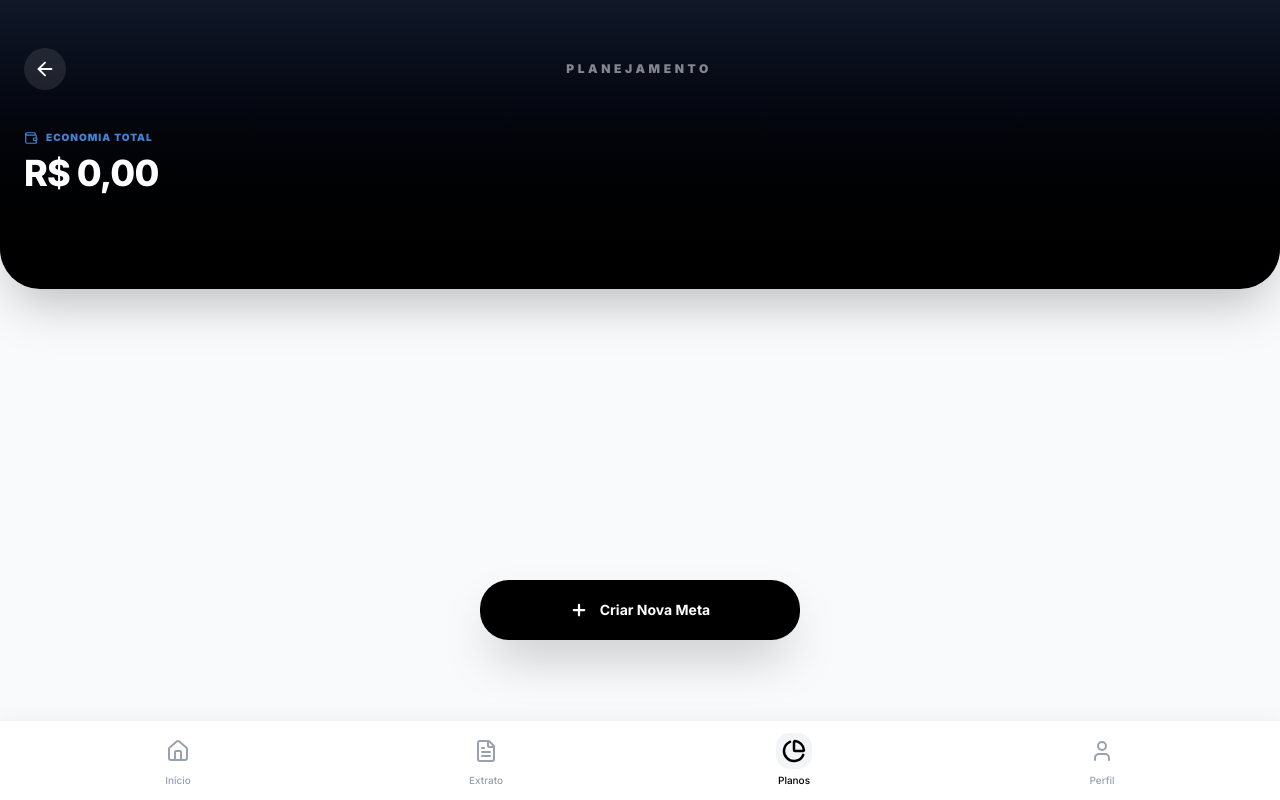
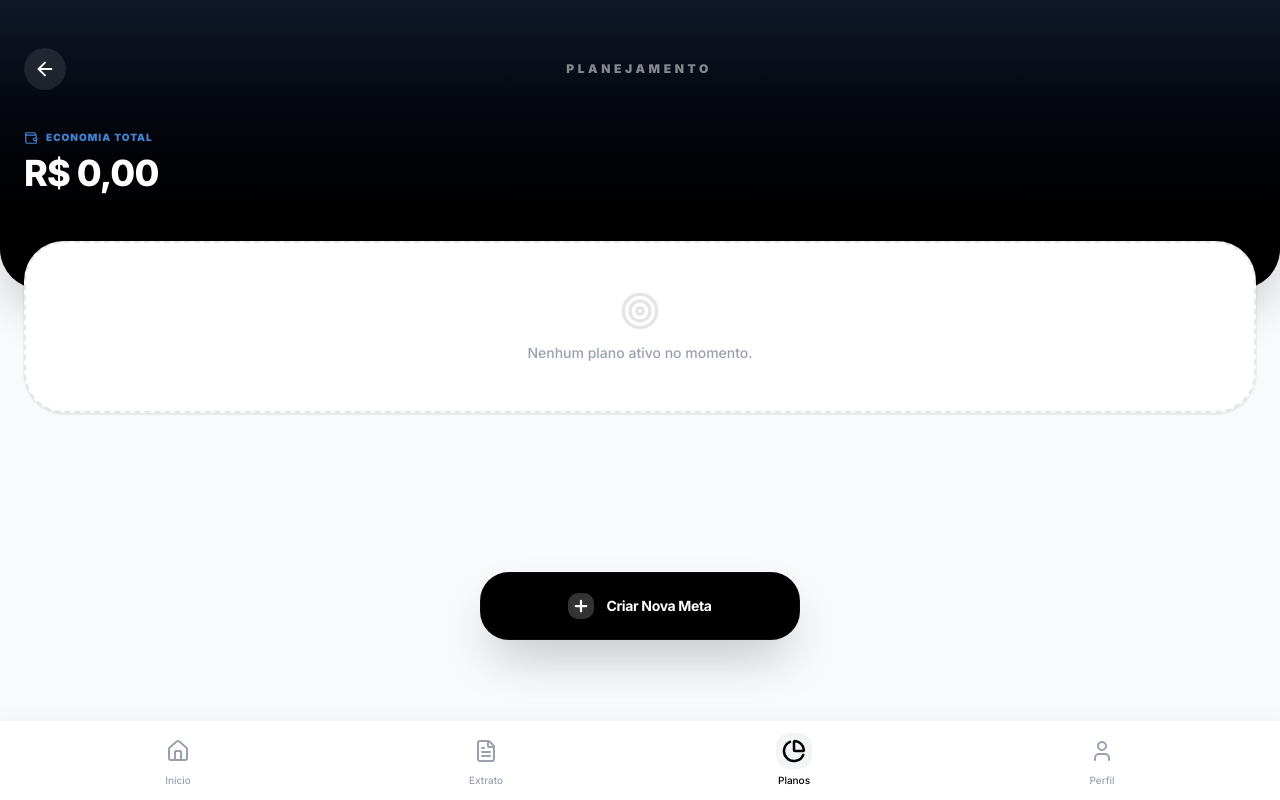
Before and after one commit to lucasemanuelcrc/finneo, a Next.js app in the folder finneo/: page /planos in a window 1280 px wide. Built offline with nearby package versions, Linux system fonts and the light colour scheme.

Commit message:
card nenhum plano ativo adicionado

```diff
--- a/finneo/src/components/dashboard/TelaPlanos.tsx
+++ b/finneo/src/components/dashboard/TelaPlanos.tsx
@@ -2,10 +2,9 @@
 
 import React, { useMemo, useState } from 'react';
 import { useRouter } from 'next/navigation';
-import { ArrowLeft, Plus, Wallet, ChevronRight, X, History, Trash2, Calendar } from 'lucide-react';
-import { useFinance } from '@/hooks/useFinance';
+import { ArrowLeft, Plus, Target, Wallet, ChevronRight, X, History, Trash2, Calendar } from 'lucide-react';
+import { useFinance, Goal } from '@/hooks/useFinance';
 import { formatCurrency, cn } from '@/lib/utils';
-import { Goal } from '@/hooks/useFinance';
 
 export default function TelaPlanos() {
   const router = useRouter();
@@ -79,7 +78,14 @@ export default function TelaPlanos() {
 
       {/* --- LISTA DE METAS --- */}
       <main className="px-6 -mt-12 relative z-20 space-y-4">
-        {goals.map((goal) => {
+        {goals.length === 0 ? (
+          /* CARD DE ESTADO VAZIO ADICIONADO */
+          <div className="bg-white p-12 rounded-[2.5rem] border-2 border-dashed border-gray-200 text-center shadow-sm">
+             <Target size={40} className="mx-auto mb-3 opacity-10 text-black" />
+            <p className="text-gray-400 text-sm font-medium">Nenhum plano ativo no momento.</p>
+          </div>
+        ) : (
+          goals.map((goal) => {
             const percentage = Math.min(100, Math.round((goal.gastoAtual / goal.valorTotal) * 100));
             return (
               <div
@@ -104,26 +110,50 @@ export default function TelaPlanos() {
 
                 <div className="space-y-4">
                   <div className="flex justify-between items-end">
+                    <div className="flex flex-col">
+                      <span className="text-[9px] font-black text-gray-400 uppercase tracking-widest mb-1">Acumulado</span>
                       <span className="text-2xl font-black text-gray-900 tracking-tighter">{formatCurrency(goal.gastoAtual)}</span>
-                  <span className="text-xs font-bold text-gray-400">Objetivo: {formatCurrency(goal.valorTotal)}</span>
                     </div>
-                <div className="h-3 w-full bg-gray-100 rounded-full overflow-hidden shadow-inner">
+                    <div className="text-right">
+                       <span className="text-[9px] font-black text-gray-300 uppercase tracking-widest block mb-1">Objetivo</span>
+                       <span className="text-xs font-bold text-gray-400">{formatCurrency(goal.valorTotal)}</span>
+                    </div>
+                  </div>
+                  <div className="relative h-3 w-full bg-gray-100 rounded-full overflow-hidden shadow-inner">
                     <div
-                    className={cn("h-full rounded-full transition-all duration-1000", percentage >= 100 ? "bg-blue-600" : "bg-black")}
+                      className={cn(
+                        "absolute left-0 top-0 h-full rounded-full transition-all duration-1000 ease-out",
+                        percentage >= 100 ? "bg-blue-600" : "bg-black"
+                      )}
                       style={{ width: `${percentage}%` }}
                     />
+                  </div>
+                  <div className="flex justify-between items-center">
+                    <span className="text-[10px] font-black text-gray-400 uppercase tracking-tighter">{percentage}% concluído</span>
+                    {percentage >= 100 && (
+                      <span className="bg-blue-100 text-blue-700 text-[9px] font-black px-2.5 py-1 rounded-lg uppercase tracking-tighter">
+                        Meta Batida 🎉
+                      </span>
+                    )}
                   </div>
                 </div>
               </div>
             );
-        })}
+          })
+        )}
       </main>
 
-      {/* --- FAB --- */}
+      {/* --- BOTÃO FLUTUANTE (FAB) --- */}
+      {/* Ajustado para bottom-40 para garantir que não seja cortado */}
       <div className="fixed bottom-40 left-0 right-0 flex justify-center z-40 pointer-events-none px-6">
-        <button onClick={() => setIsCreateModalOpen(true)} className="pointer-events-auto w-full max-w-xs bg-black text-white py-5 rounded-[1.8rem] shadow-2xl flex items-center justify-center gap-3">
+        <button
+          onClick={() => setIsCreateModalOpen(true)}
+          className="pointer-events-auto w-full max-w-xs bg-black text-white py-5 rounded-[1.8rem] shadow-2xl active:scale-95 transition-all flex items-center justify-center gap-3 border border-white/5"
+        >
+          <div className="bg-white/20 p-1 rounded-lg">
             <Plus size={18} strokeWidth={3} />
-          <span className="font-bold text-sm">Criar Nova Meta</span>
+          </div>
+          <span className="font-bold text-sm tracking-tight">Criar Nova Meta</span>
         </button>
       </div>
 
@@ -198,19 +228,19 @@ export default function TelaPlanos() {
               <button onClick={() => setIsCreateModalOpen(false)} className="p-2 bg-gray-100 rounded-full text-gray-400"><X size={20} /></button>
             </div>
             <form onSubmit={handleCreateGoal} className="space-y-5">
-              <input type="text" required placeholder="Nome do objetivo" value={name} onChange={e => setName(e.target.value)} className="w-full p-4 bg-gray-50 rounded-2xl border-none outline-none font-medium" />
+              <input type="text" required placeholder="Nome do objetivo" value={name} onChange={e => setName(e.target.value)} className="w-full p-4 bg-gray-50 rounded-2xl border-none outline-none font-medium text-gray-900" />
               <div className="grid grid-cols-2 gap-4">
-                <input type="number" required placeholder="R$ Total" value={valorTotal} onChange={e => setValorTotal(e.target.value)} className="w-full p-4 bg-gray-50 rounded-2xl border-none outline-none font-medium" />
+                <input type="number" required placeholder="R$ Total" value={valorTotal} onChange={e => setValorTotal(e.target.value)} className="w-full p-4 bg-gray-50 rounded-2xl border-none outline-none font-medium text-gray-900" />
                 <div className="flex bg-gray-50 rounded-2xl overflow-hidden">
-                  <input type="number" required placeholder="Prazo" value={prazo} onChange={e => setPrazo(e.target.value)} className="w-1/2 p-4 bg-transparent border-none outline-none font-medium" />
-                  <select value={unidade} onChange={e => setUnidade(e.target.value as 'meses' | 'anos')} className="w-1/2 bg-transparent border-none text-[10px] font-bold uppercase outline-none px-2">
+                  <input type="number" required placeholder="Prazo" value={prazo} onChange={e => setPrazo(e.target.value)} className="w-1/2 p-4 bg-transparent border-none outline-none font-medium text-gray-900" />
+                  <select value={unidade} onChange={e => setUnidade(e.target.value as 'meses' | 'anos')} className="w-1/2 bg-transparent border-none text-[10px] font-bold uppercase outline-none px-2 text-gray-900">
                     <option value="meses">Meses</option><option value="anos">Anos</option>
                   </select>
                 </div>
               </div>
               <div className="flex flex-wrap gap-2 mt-2">
                 {emojisDisponiveis.map(e => (
-                  <button key={e} type="button" onClick={() => setIcone(e)} className={cn("text-2xl w-11 h-11 flex items-center justify-center rounded-xl transition-all", icone === e ? "bg-black scale-110 shadow-lg" : "bg-gray-50")}>{e}</button>
+                  <button key={e} type="button" onClick={() => setIcone(e)} className={cn("text-2xl w-11 h-11 flex items-center justify-center rounded-xl transition-all", icone === e ? "bg-black scale-110 shadow-lg" : "bg-gray-50 hover:bg-gray-100")}>{e}</button>
                 ))}
               </div>
               <button type="submit" className="w-full py-5 bg-black text-white rounded-[2rem] font-bold shadow-xl active:scale-95 transition-all mt-4">Confirmar Plano</button>
```
Lines whose indentation alone changed are shown as unchanged.
